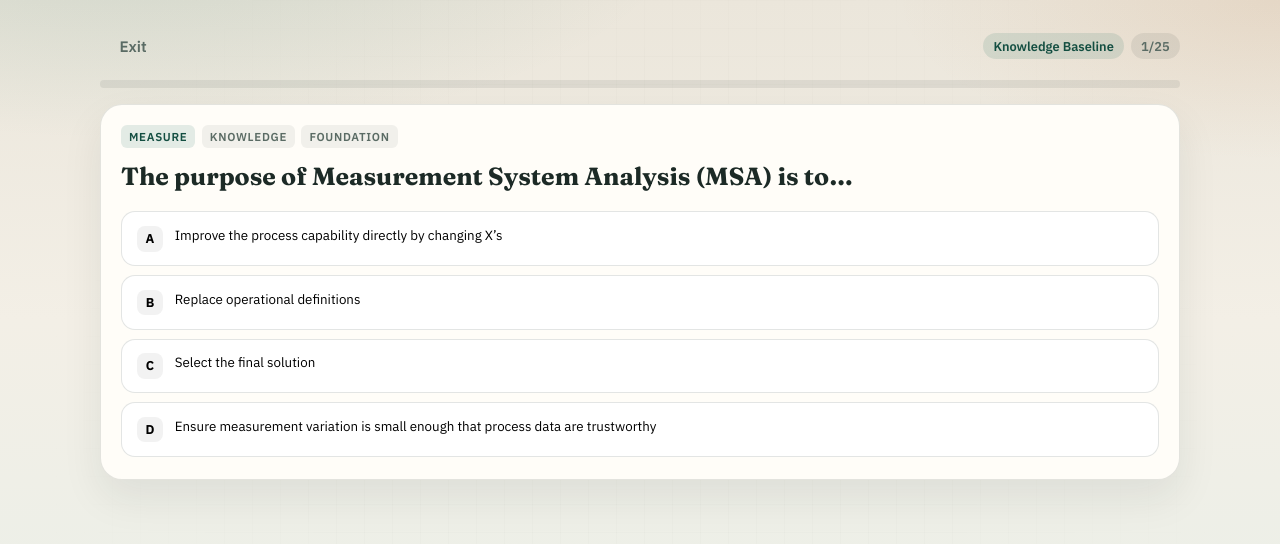
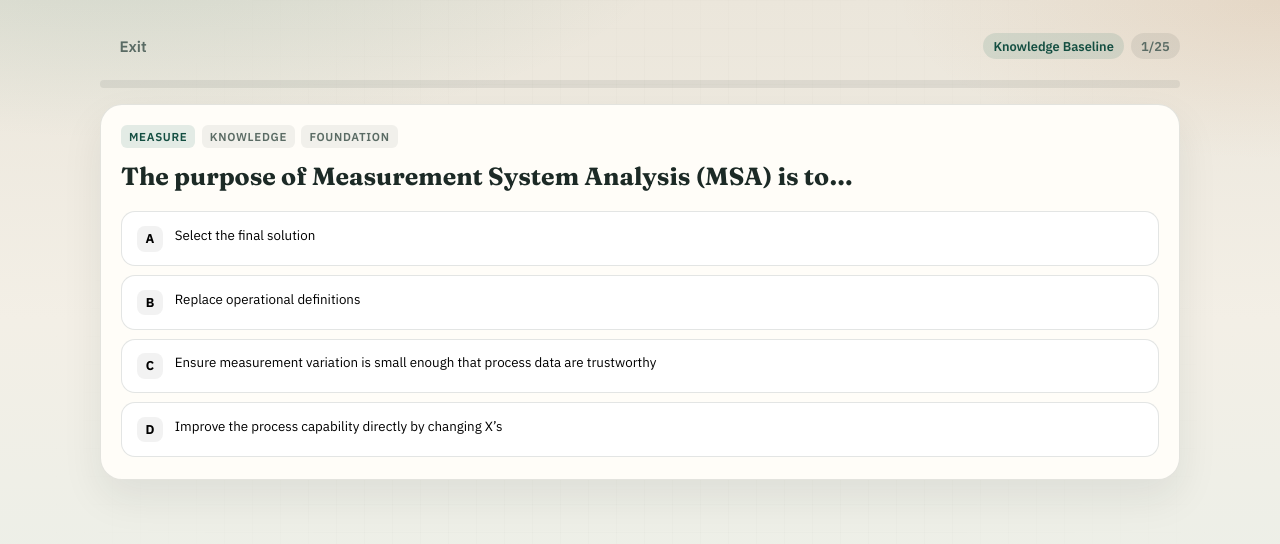
Before and after one commit to midasara2000/belt-forge, a React (Vite) app: page / in a window 1280 px wide. Both pictures are taken after a click on the button "Start baseline". Shown: the top 544 px of the page. Built offline with nearby package versions, Linux system fonts and the light colour scheme.

Commit message:
Shuffle answer choices fresh each question presentation
Keep lesson links on stable topic/lessonId; preserve current shuffle when resuming after Study.

```diff
--- a/src/components/QuizSession.tsx
+++ b/src/components/QuizSession.tsx
@@ -1,14 +1,24 @@
 import { useEffect, useMemo, useState } from 'react';
 import { getLessonForTopic } from '../data/lessons';
 import { phaseLabel } from '../data/topics';
-import { formatTime } from '../lib/scoring';
+import { formatTime, shuffle } from '../lib/scoring';
 import type { Question, SessionConfig } from '../types';
+
+/** Per-presentation choice order — not stored on the canonical question. */
+export interface ChoicePresentation {
+  choices: string[];
+  /** Index of the correct choice in `choices` for this shuffle */
+  correctIndex: number;
+}
 
 export interface QuizSnapshot {
   index: number;
   correctCount: number;
   missed: Question[];
   secondsLeft: number | null;
+  /** Keep the same shuffle when returning from a lesson mid-question */
+  presentation: ChoicePresentation | null;
+  showingFeedback: boolean;
 }
 
 interface Props {
@@ -23,6 +33,14 @@ interface Props {
     missed: Question[];
   }) => void;
   onStudyLesson: (lessonId: string, snapshot: QuizSnapshot) => void;
+}
+
+function freshPresentation(q: Question): ChoicePresentation {
+  const order = shuffle([0, 1, 2, 3]);
+  return {
+    choices: order.map((i) => q.choices[i]),
+    correctIndex: order.indexOf(q.correctIndex),
+  };
 }
 
 export function QuizSession({
@@ -44,26 +62,39 @@ export function QuizSession({
   const [combo, setCombo] = useState(0);
   const [flash, setFlash] = useState<'good' | 'bad' | null>(null);
   const [finished, setFinished] = useState(false);
-  /** After returning from a lesson on a wrong answer, show feedback again */
   const [restoredMiss, setRestoredMiss] = useState(false);
+  const [presentation, setPresentation] = useState<ChoicePresentation | null>(
+    initial?.presentation ?? null,
+  );
 
   const q = config.questions[index];
   const total = config.questions.length;
   const progressPct = ((index + (locked || restoredMiss ? 1 : 0)) / total) * 100;
 
-  const lesson = useMemo(() => {
-    if (!q) return undefined;
-    return getLessonForTopic(q.topic, q.phase);
-  }, [q]);
+  // Lesson links use stable topic / lessonId — never the A/B/C/D letter
+  const lesson = useMemo(
+    () => (q ? getLessonForTopic(q.topic, q.phase) : undefined),
+    [q],
+  );
+
+  // New question → new random shuffle (keep saved shuffle when resuming after Study)
+  useEffect(() => {
+    if (!q) return;
+    if (initial?.presentation && initial.index === index) {
+      setPresentation(initial.presentation);
+      return;
+    }
+    setPresentation(freshPresentation(q));
+    // eslint-disable-next-line react-hooks/exhaustive-deps
+  }, [q?.id, index]);
 
   useEffect(() => {
-    if (initial && missed.some((m) => m.id === config.questions[initial.index]?.id)) {
+    if (initial?.showingFeedback) {
       setLocked(true);
       setRestoredMiss(true);
       setFlash('bad');
       setSelected(-1);
     }
-    // only on mount
     // eslint-disable-next-line react-hooks/exhaustive-deps
   }, []);
 
@@ -93,15 +124,18 @@ export function QuizSession({
       correctCount,
       missed,
       secondsLeft: config.timed ? secondsLeft : null,
+      presentation,
+      showingFeedback: locked && config.showImmediateFeedback,
     };
   }
 
   function choose(i: number) {
-    if (locked || finished || restoredMiss) return;
+    if (!presentation || locked || finished || restoredMiss) return;
     setSelected(i);
-    const ok = i === q.correctIndex;
+    const ok = i === presentation.correctIndex;
     setLocked(true);
     setFlash(ok ? 'good' : 'bad');
+    // Progress / lesson stats always key off the canonical question (topic, lessonId)
     onAnswer(q, ok);
     const nextCorrect = correctCount + (ok ? 1 : 0);
     const nextMissed = ok ? missed : [...missed, q];
@@ -133,11 +167,12 @@ export function QuizSession({
     return 'Knowledge';
   }, [q]);
 
-  if (!q) return null;
+  if (!q || !presentation) return null;
   if (finished) return null;
 
   const showFeedback = locked && config.showImmediateFeedback;
-  const wrong = showFeedback && (restoredMiss || selected !== q.correctIndex);
+  const wrong =
+    showFeedback && (restoredMiss || (selected !== null && selected !== presentation.correctIndex));
 
   return (
     <div className={`quiz ${flash ? `quiz--${flash}` : ''}`}>
@@ -171,15 +206,15 @@ export function QuizSession({
         </div>
         <h2 className="quiz__prompt">{q.prompt}</h2>
         <div className="quiz__choices">
-          {q.choices.map((choice, i) => {
+          {presentation.choices.map((choice, i) => {
             let cls = 'choice';
             if (showFeedback) {
-              if (i === q.correctIndex) cls += ' choice--correct';
+              if (i === presentation.correctIndex) cls += ' choice--correct';
               else if (i === selected && selected >= 0) cls += ' choice--wrong';
             } else if (selected === i) cls += ' choice--picked';
             return (
               <button
-                key={i}
+                key={`${q.id}-${i}-${choice.slice(0, 12)}`}
                 type="button"
                 className={cls}
                 onClick={() => choose(i)}
--- a/src/data/questions.ts
+++ b/src/data/questions.ts
@@ -4,32 +4,10 @@ import { foundationQuestions } from './questions-foundation';
 import { defineMeasureQuestions } from './questions-define-measure';
 import { aicQuestions } from './questions-analyze-improve-control';
 
-/** Deterministic hash so the same question always shuffles the same way. */
-function hashId(id: string): number {
-  let h = 2166136261;
-  for (let i = 0; i < id.length; i++) {
-    h ^= id.charCodeAt(i);
-    h = Math.imul(h, 16777619);
-  }
-  return h >>> 0;
-}
-
-/**
- * Many authored items put the right answer in slot A.
- * Re-order choices with a seeded shuffle and retarget correctIndex.
- */
-function balanceChoices(q: Question): Question {
-  const order = [0, 1, 2, 3];
-  let seed = hashId(q.id) || 1;
-  for (let i = order.length - 1; i > 0; i--) {
-    seed = (Math.imul(seed, 1664525) + 1013904223) >>> 0;
-    const j = seed % (i + 1);
-    [order[i], order[j]] = [order[j], order[i]];
-  }
+/** Attach lesson links only — choice order is shuffled per presentation in the quiz UI. */
+function withLesson(q: Question): Question {
   return {
     ...q,
-    choices: order.map((i) => q.choices[i]),
-    correctIndex: order.indexOf(q.correctIndex),
     lessonId: q.lessonId ?? lessonIdForTopic(q.topic, q.phase),
   };
 }
@@ -38,7 +16,7 @@ export const ALL_QUESTIONS: Question[] = [
   ...foundationQuestions,
   ...defineMeasureQuestions,
   ...aicQuestions,
-].map(balanceChoices);
+].map(withLesson);
 
 export function questionsByPhase(phase: Question['phase']): Question[] {
   return ALL_QUESTIONS.filter((q) => q.phase === phase);
```
